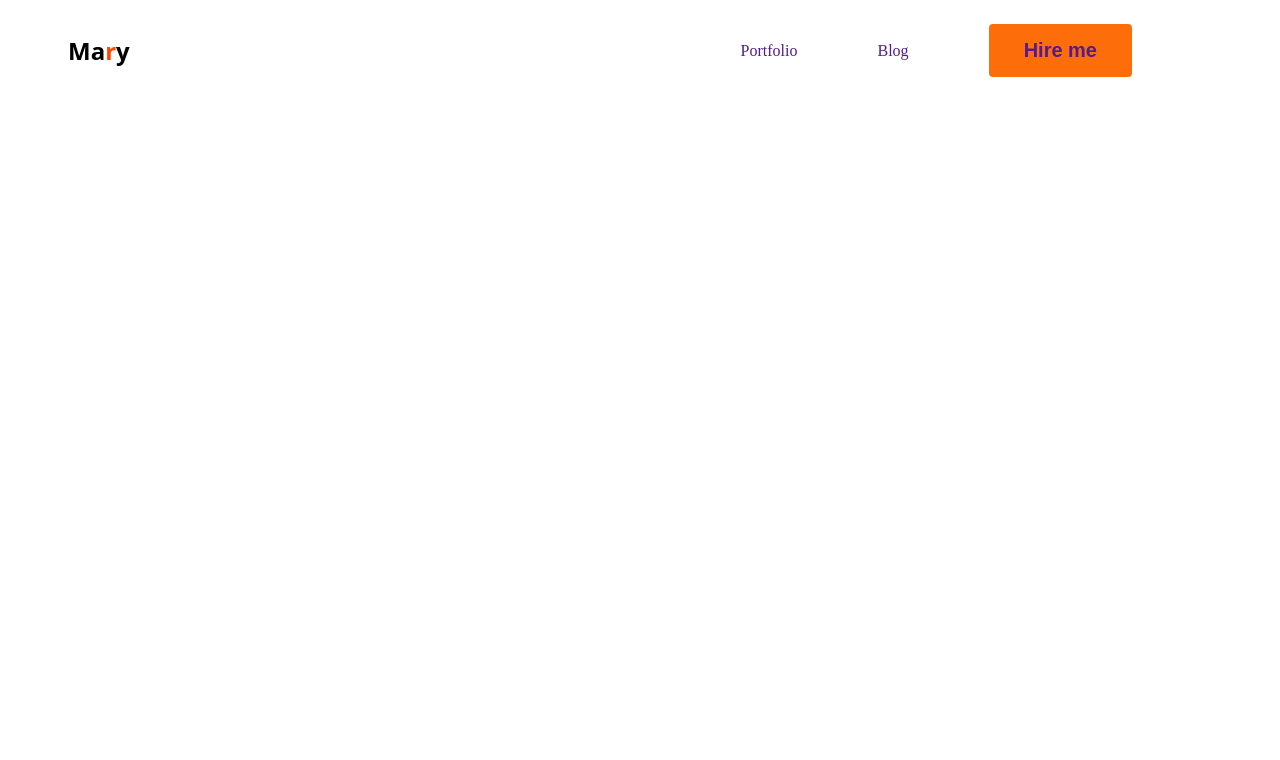
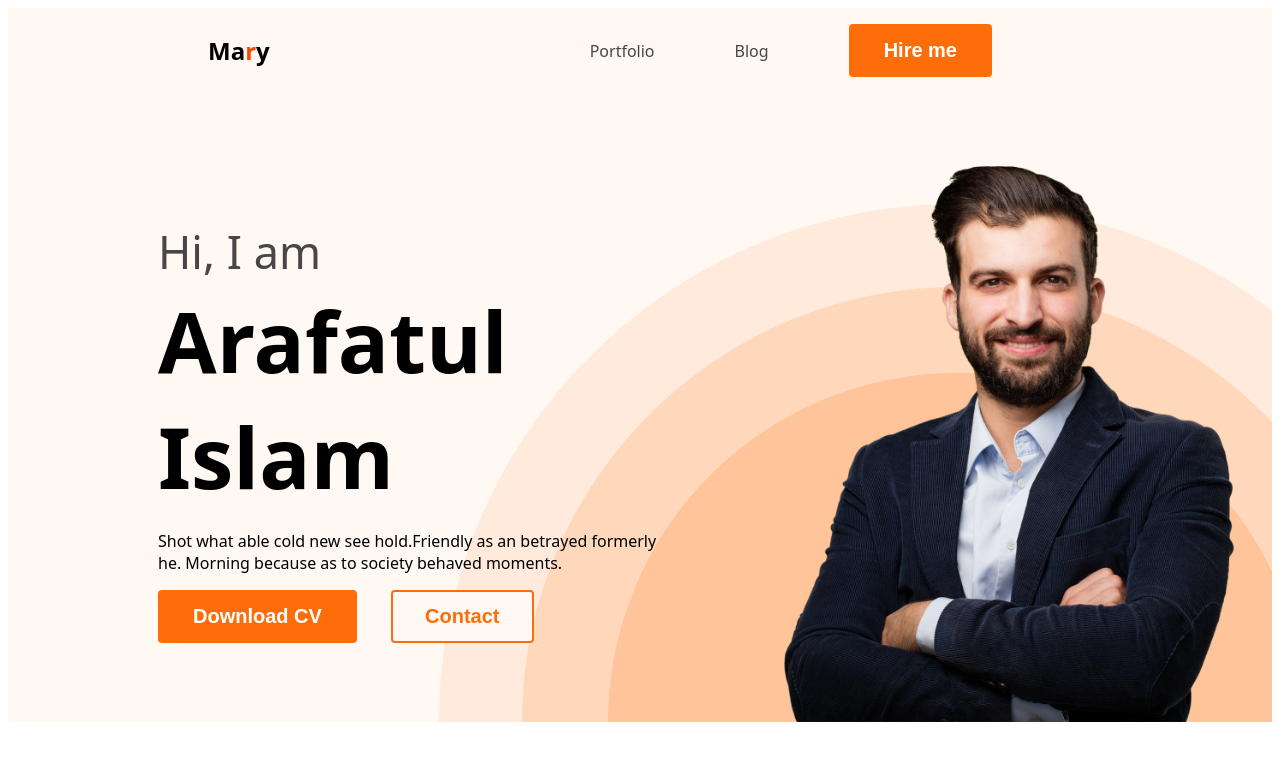
Before and after one commit to zami26/developer-portfolio24, a plain HTML site: page index.html in a window 1280 px wide. Drawn offline with Linux system fonts and the light colour scheme.

Commit message:
header done

```diff
--- a/css/style.css
+++ b/css/style.css
@@ -1,5 +1,7 @@
+body{
+    font-family: system-ui, -apple-system, BlinkMacSystemFont, 'Segoe UI', Roboto, Oxygen, Ubuntu, Cantarell, 'Open Sans', 'Helvetica Neue', sans-serif;
+}
 .heading{
-    font-family: system-ui, -apple-system, BlinkMacSystemFont, 'Segoe UI', Roboto, Oxygen, Ubuntu, Cantarell, 'Open Sans', 'Helvetica Neue', sans-serif;
     font-weight: 800;
     font-size: 24px;
 }
@@ -11,13 +13,14 @@ nav{
     display: flex;
     justify-content: space-between;
     align-items: center;
-     margin: 0px 60px;
+     margin: 0px 200px;
 }
 nav  li{
    list-style: none;
 }
 ul a {
    text-decoration: none;
+   color: #474747;
 }
 nav>ul {
     display: flex;
@@ -30,6 +33,12 @@ nav li{
 .heading{
     font-size: 24px;
 }
+.header{
+     background-color: #fff8f3;
+    background-image: url("../images/header_bg.png");
+    background-repeat: no-repeat;
+    background-position: bottom right ;
+}
 .common-btn{
     background: #FD6E0A;
     border: 0px;
@@ -39,3 +48,36 @@ nav li{
     color: #ffff;
     font-size: 20px;
 }
+.banner{
+    padding: 50px 30px 0px 150px;
+    display: flex;
+    align-items: center;
+    justify-content: space-between
+}
+.profile{
+    width: 500px;
+}
+.banner-gritting{
+    font-size: 45px;
+    font-weight: 500;
+    color: #474747;
+    margin: 0px;
+}
+.name{
+    font-size: 85px;
+    font-weight: 700;
+    margin: 0px;
+}
+.banner-content{
+    max-width: 500px;
+}
+.contact-btn{
+    background: #fff8f3;
+    border: 2px solid #FD6E0A;
+    padding: 13px 32px;
+    border-radius: 4px;
+    font-weight: bolder;
+    color: #FD6E0A;
+    font-size: 20px;
+    margin-left: 30px;
+}
--- a/index.html
+++ b/index.html
@@ -1,5 +1,6 @@
 <!DOCTYPE html>
 <html lang="en">
+
 <head>
     <meta charset="UTF-8">
     <meta name="viewport" content="width=device-width, initial-scale=1.0">
@@ -7,12 +8,14 @@
     <link rel="preconnect" href="https://fonts.gstatic.com" crossorigin>
     <link rel="preconnect" href="https://fonts.googleapis.com">
     <link rel="preconnect" href="https://fonts.gstatic.com" crossorigin>
-    <link href="https://fonts.googleapis.com/css2?family=Open+Sans:ital,wdth,wght@0,89.1,700;1,89.1,700&display=swap" rel="stylesheet">
+    <link href="https://fonts.googleapis.com/css2?family=Open+Sans:ital,wdth,wght@0,89.1,700;1,89.1,700&display=swap"
+        rel="stylesheet">
     <link rel="stylesheet" href="css/style.css">
     <title>Portfolio</title>
 </head>
+
 <body>
-    <header class="">
+    <header class="header">
         <nav>
             <h1 class="heading">
                 Ma<span class="r">r</span>y
@@ -21,15 +24,27 @@
             <ul>
                 <li><a href="">Portfolio</a></li>
                 <li><a href="">Blog</a></li>
-            <li><button class="common-btn"><a href="">Hire me</a></button></li>
+                <li><a href=""><button class="common-btn">Hire me</button></a></li>
             </ul>
         </nav>
+        <div class="banner">
+            <div class="banner-content">
+                <h3 class="banner-gritting">Hi, I am</h3>
+                <h1 class="name">Arafatul Islam</h1>
+                <p>Shot what able cold new see hold.Friendly as an betrayed formerly he. Morning because as to society
+                    behaved moments.</p>
+                 <button class="common-btn">Download CV</button>
+                 <button class="contact-btn">Contact</button>
+            </div>
+            <img class="profile" src="images/hardy.png" alt="">
+        </div>
     </header>
-    <body>
+    <main>
 
-    </body>
+    </main>
     <footer>
 
     </footer>
 </body>
+
 </html>
```
Lines whose indentation alone changed are shown as unchanged.
